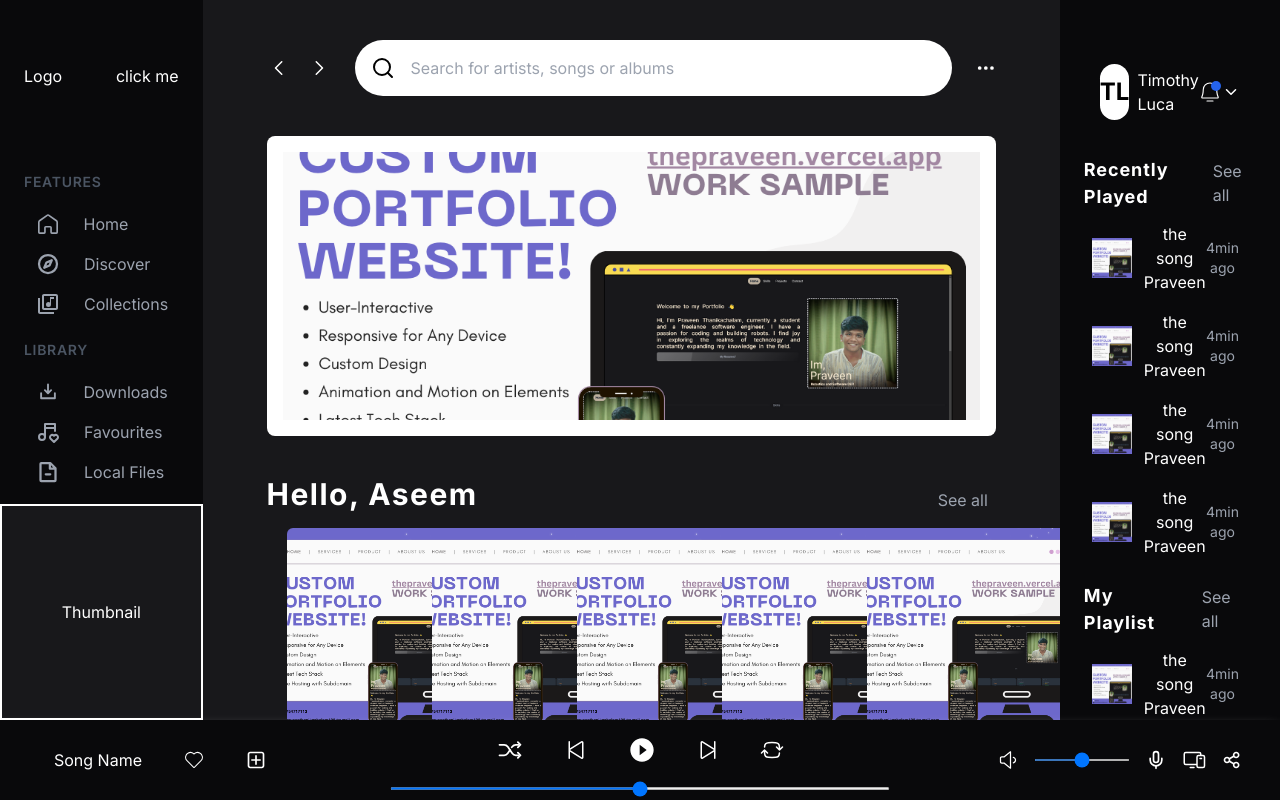
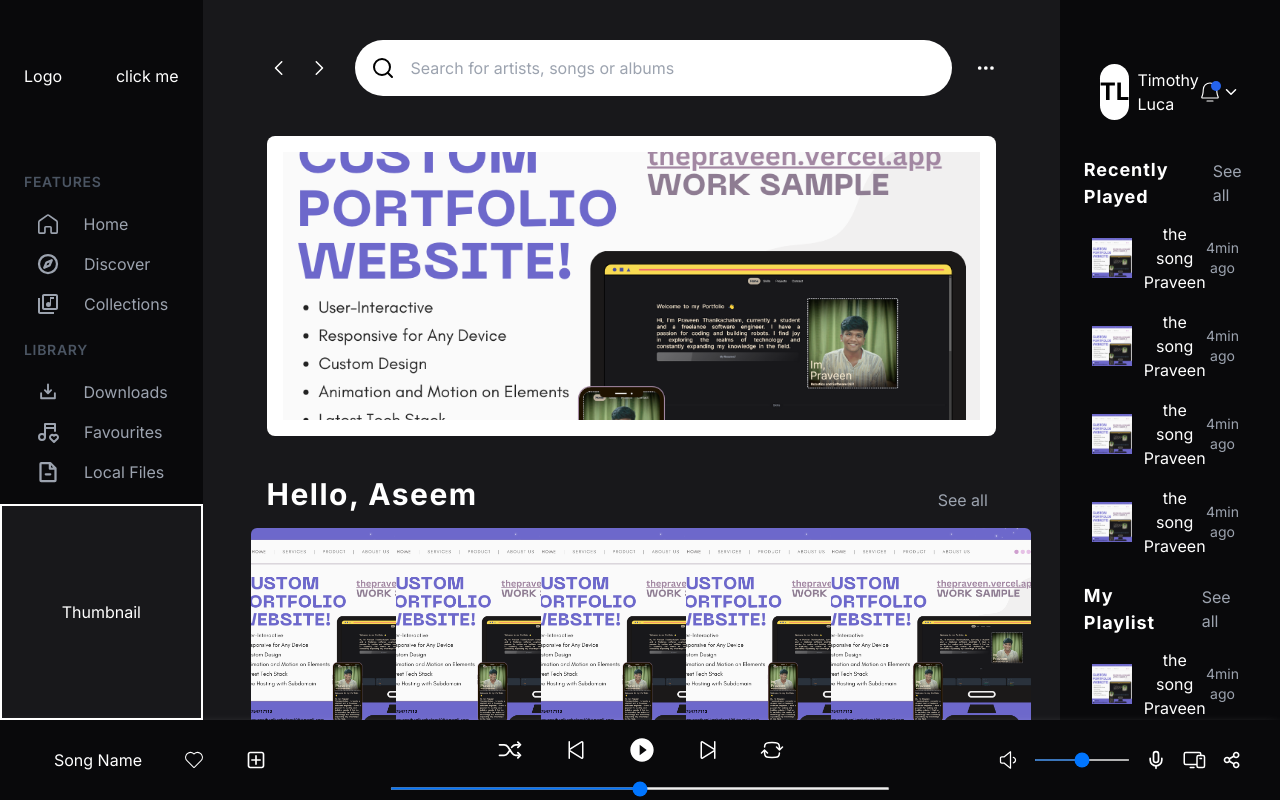
Before and after one commit to PraveenThanikachalam/Assignment-SuperKalam, a Next.js app: page / in a window 1280 px wide. Built offline with nearby package versions, Linux system fonts and the light colour scheme.

Commit message:
screen mx intro & final push

```diff
--- a/app/components/LeftSideBar.tsx
+++ b/app/components/LeftSideBar.tsx
@@ -70,14 +70,16 @@ export default function LeftSideBar() {
         buttonState
           ? "flex absolute w-[230px] h-full z-10 bg-black "
           : "hidden w-[25%] bg-zinc-950 h-[90%] " +
-            " md:flex md:flex-col relative  text-white "
+            " lg:flex md:flex-col relative  text-white "
       }
       duration={0.5}
       type={"FadeRight"}
     >
-      <div className="md:flex justify-between hidden px-6 py-16">
-        <a href="/">Logo</a>
-        <button>click me</button>
+      <div className="lg:flex justify-between hidden px-6 py-16">
+        <a className="text-white" href="/">
+          Logo
+        </a>
+        <button className="text-white">click me</button>
       </div>
       <div className="pl-6 pt-5">
         <p className="pb-3 tracking-wider text-sm font-semibold text-gray-600">
@@ -111,7 +113,7 @@ export default function LeftSideBar() {
           ))}
         </ul>
       </div>
-      <button className="flex md:hidden justify-start" onClick={onClickHandler}>
+      <button className="flex lg:hidden justify-start" onClick={onClickHandler}>
         <IoClose className="text-white m-4 w-6 h-6" />
       </button>
       <div className="absolute hidden inset-x-0 md:flex justify-center items-center border-2 border-white bottom-0 h-[30%] bg-zinc-900 text-white w-full ">
--- a/app/components/Recommends.tsx
+++ b/app/components/Recommends.tsx
@@ -15,15 +15,18 @@ export default function Recommands({ title, items }: Types) {
   return (
     <div>
       <div className="flex w-full justify-between items-end">
-        <h3 className="text-white font-bold tracking-wider text-3xl">
+        <h3 className="text-white font-bold tracking-wider mx:text-2xl sm:text-3xl">
           {title}
         </h3>
         <h4 className="self-end text-gray-400 p-0 pr-2">See all</h4>
       </div>
-      <div className="grid md:grid-cols-5 grid-cols-2 md:pl-5 md:gap-x-4 py-4 gap-y-3 ">
+      <div className="grid lg:grid-cols-5 md:grid-cols-3 mx:grid-cols-1 sm:grid-cols-2 md:pl-5 md:gap-x-4 py-4 gap-y-3 ">
         {items.map((item, idx) => (
-          <div className="" key={idx}>
-            <div className="rounded-md overflow-hidden  w-[200px] h-[200px]">
+          <div
+            className="mx:justify-center mx:items-center mx:w-full mx:flex mx:flex-col"
+            key={idx}
+          >
+            <div className="rounded-md overflow-hidden mx:w-[300px] mx:h-[300px] sm:w-[200px] sm:h-[200px]">
               <Image
                 className="object-cover w-full h-full "
                 src={item.thumbnail}
--- a/app/components/RightSideBar.tsx
+++ b/app/components/RightSideBar.tsx
@@ -46,8 +46,8 @@ export default function RightSideBar() {
       duration={0.5}
       className={
         buttonTwoState
-          ? " absolute flex w-full flex-col bg-black p-3  h-full overflow-y-scroll z-50 "
-          : " hidden w-[25%] h-[90%] px-6 py-12  md:flex flex-col gap-y-5  overflow-y-scroll bg-zinc-950 text-white"
+          ? " absolute flex w-full flex-col bg-black p-3  h-full overflow-y-auto z-50 "
+          : " hidden w-[25%] h-[90%] px-6 py-12  lg:flex flex-col gap-y-5  overflow-y-auto bg-zinc-950 text-white"
       }
       type={"FadeLeft"}
     >
@@ -65,7 +65,7 @@ export default function RightSideBar() {
         <TbChevronDown className="w-6 h-6 text-white" />
         <button
           onClick={onClickHandler}
-          className="flex md:hidden justify-start"
+          className="flex lg:hidden justify-start"
         >
           <IoClose className="text-white m-4 w-6 h-6" />
         </button>
--- a/app/components/StickySearchBar.tsx
+++ b/app/components/StickySearchBar.tsx
@@ -17,18 +17,18 @@ export default function StickySearchBar() {
 
   return (
     <div className="flex gap-x-6 items-center justify-center">
-      <div className="md:flex hidden gap-x-4">
+      <div className="lg:flex hidden gap-x-4">
         <GoChevronLeft className="w-6 h-6" />
         <GoChevronRight className="w-6 h-6" />
       </div>
       <div className="w-full justify-center items-center flex">
         <button
           onClick={onClickHandlerOne}
-          className="w-7 h-7 flex md:hidden mr-2"
+          className="w-7 h-7 flex lg:hidden mr-2"
         >
           <GoChevronLeft className=" w-full h-full " />
         </button>
-        <button className="bg-white rounded-l-full w-10 p-4">
+        <button className="bg-white border-white rounded-l-full w-10 p-4">
           <LuSearch className="text-black w-6 h-6" />
         </button>
         <input
@@ -38,12 +38,12 @@ export default function StickySearchBar() {
         />
         <button
           onClick={onClickHandlerTwo}
-          className="w-7 h-7 flex md:hidden ml-2"
+          className="w-7 h-7 flex lg:hidden ml-2"
         >
           <GoChevronRight className="w-full h-full" />
         </button>
       </div>
-      <BsThreeDots className="w-6 hidden md:flex h-6 text-white" />
+      <BsThreeDots className="w-6 hidden lg:flex h-6 text-white" />
     </div>
   );
 }
--- a/app/globals.css
+++ b/app/globals.css
@@ -1,3 +1,20 @@
 @tailwind base;
 @tailwind components;
 @tailwind utilities;
+
+::-webkit-scrollbar {
+  width: 10px;
+}
+
+::-webkit-scrollbar-track {
+  background: #000000;
+}
+
+::-webkit-scrollbar-thumb {
+  background: #888;
+  border-radius: 5px;
+}
+
+::-webkit-scrollbar-thumb:hover {
+  background: #555;
+}
--- a/app/page.tsx
+++ b/app/page.tsx
@@ -34,7 +34,7 @@ const Items1 = [
 
 export default function Home() {
   return (
-    <div className="w-full md:relative absolute md:h-full h-[90%] overflow-y-scroll text-white px-2 md:px-16 py-5 md:py-10 flex flex-col gap-y-5 md:gap-y-10 bg-zinc-900">
+    <div className="w-full md:relative absolute lg:h-full h-[90%] overflow-y-scroll overflow-x-hidden text-white px-2 md:px-10 lg:px-16 py-5 md:py-10 flex flex-col gap-y-5 md:gap-y-10 bg-zinc-900">
       <StickySearchBar />
       <div className="h-[300px] bg-white p-4 rounded-lg w-full">
         <Image className="object-cover w-full h-full" src={banner} alt={""} />
--- a/tailwind.config.ts
+++ b/tailwind.config.ts
@@ -13,6 +13,14 @@ const config: Config = {
         "gradient-conic":
           "conic-gradient(from 180deg at 50% 50%, var(--tw-gradient-stops))",
       },
+      screens: {
+        mx: "360px",
+        sm: "400px",
+        md: "750px",
+        lg: "1030px",
+        xl: "1280px",
+        "2xl": "1536px",
+      },
     },
   },
   plugins: [],
```
